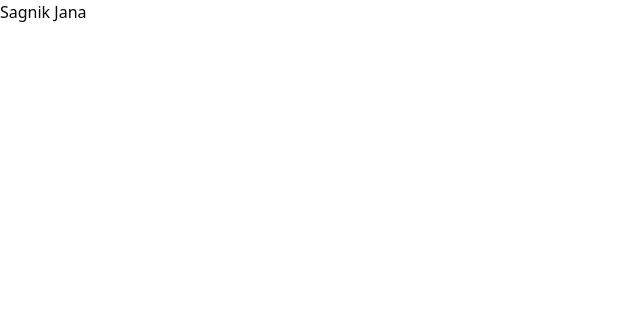
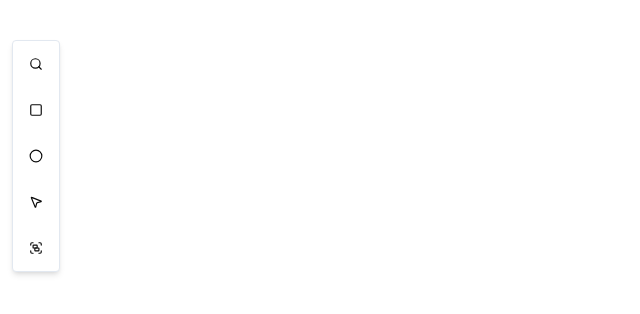
Before and after one commit to sagnik6969/topogram, a React (Vite) app in the folder client/: page / in a window 1280 px wide. Shown: the top 314 px of the page, without its empty margins (0-640 px from the left). Built offline with nearby package versions, Linux system fonts and the light colour scheme.

Commit message:
add menubar

```diff
--- a/client/src/App.tsx
+++ b/client/src/App.tsx
@@ -1,10 +1,11 @@
 import './App.css'
+import Editor from './pages/Editor'
 
 function App() {
 
   return (
     <>
-    Sagnik Jana
+    <Editor />
     </>
   )
 }
--- /dev/null
+++ b/client/src/components/top-menuber/TopMenuber.tsx
@@ -0,0 +1,44 @@
+import { Search, Square, Circle, MousePointer2, Group } from "lucide-react";
+import { useMemo } from "react";
+// import React from 'react';
+
+function MenubarItem({ icon: Icon }: any) {
+  return (
+    <button className="p-3 hover:bg-slate-100 m-1 rounded">
+      {<Icon size={14} />}
+    </button>
+  );
+}
+
+function TopMenuber() {
+  const menubarItems = useMemo(
+    () => [
+      {
+        icon: Search,
+      },
+      {
+        icon: Square,
+      },
+      {
+        icon: Circle,
+      },
+      {
+        icon: MousePointer2,
+      },
+      {
+        icon: Group,
+      },
+    ],
+    []
+  );
+
+  return (
+    <div className="bg-background border-slate-200 border rounded flex flex-col items-center justify-center w-fit shadow-md mt-10 ml-3">
+      {menubarItems.map((item, index) => (
+        <MenubarItem key={index} icon={item.icon} />
+      ))}
+    </div>
+  );
+}
+
+export default TopMenuber;
--- /dev/null
+++ b/client/src/pages/Editor.tsx
@@ -0,0 +1,11 @@
+import TopMenuber from "@/components/top-menuber/TopMenuber";
+
+function Editor() {
+  return (
+    <div>
+      <TopMenuber />
+    </div>
+  );
+}
+
+export default Editor;
```
